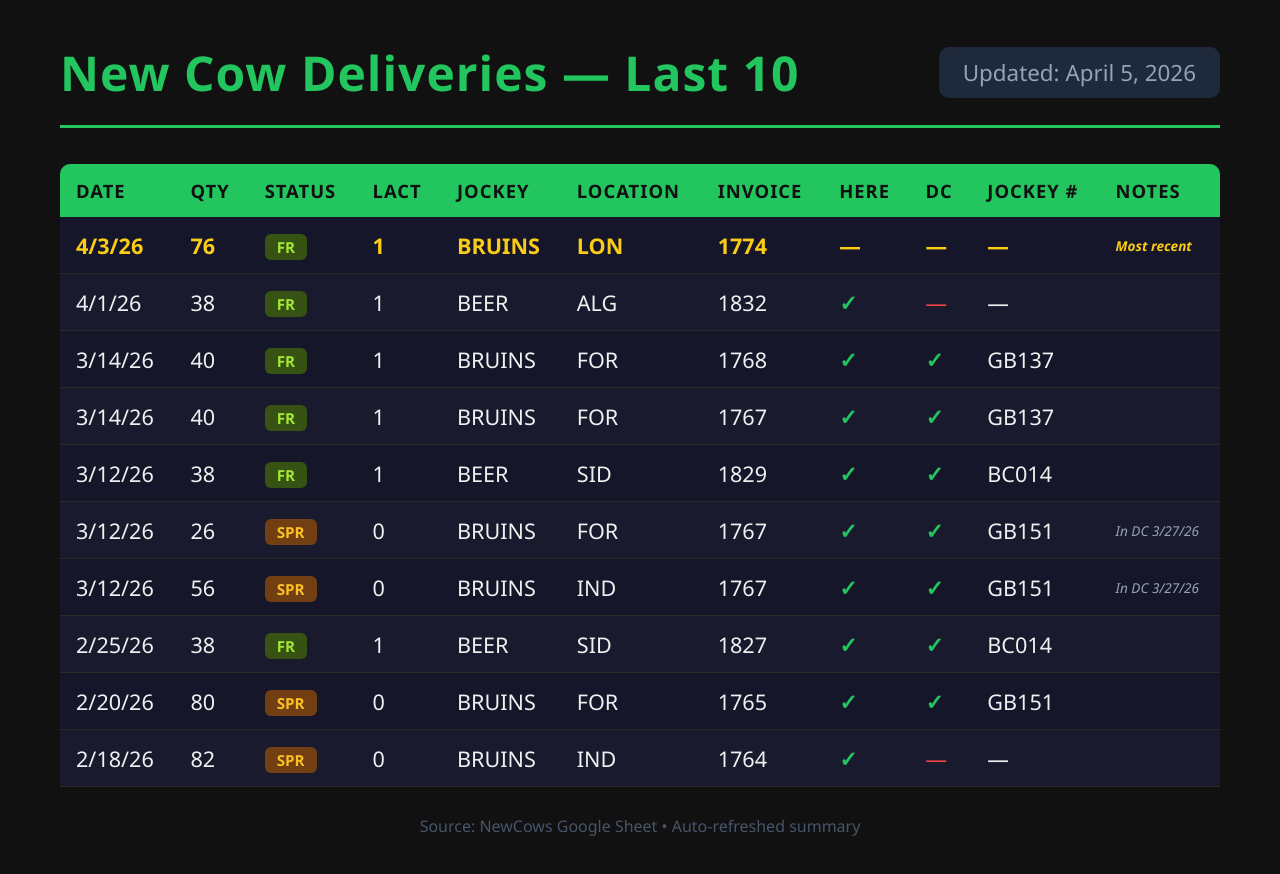
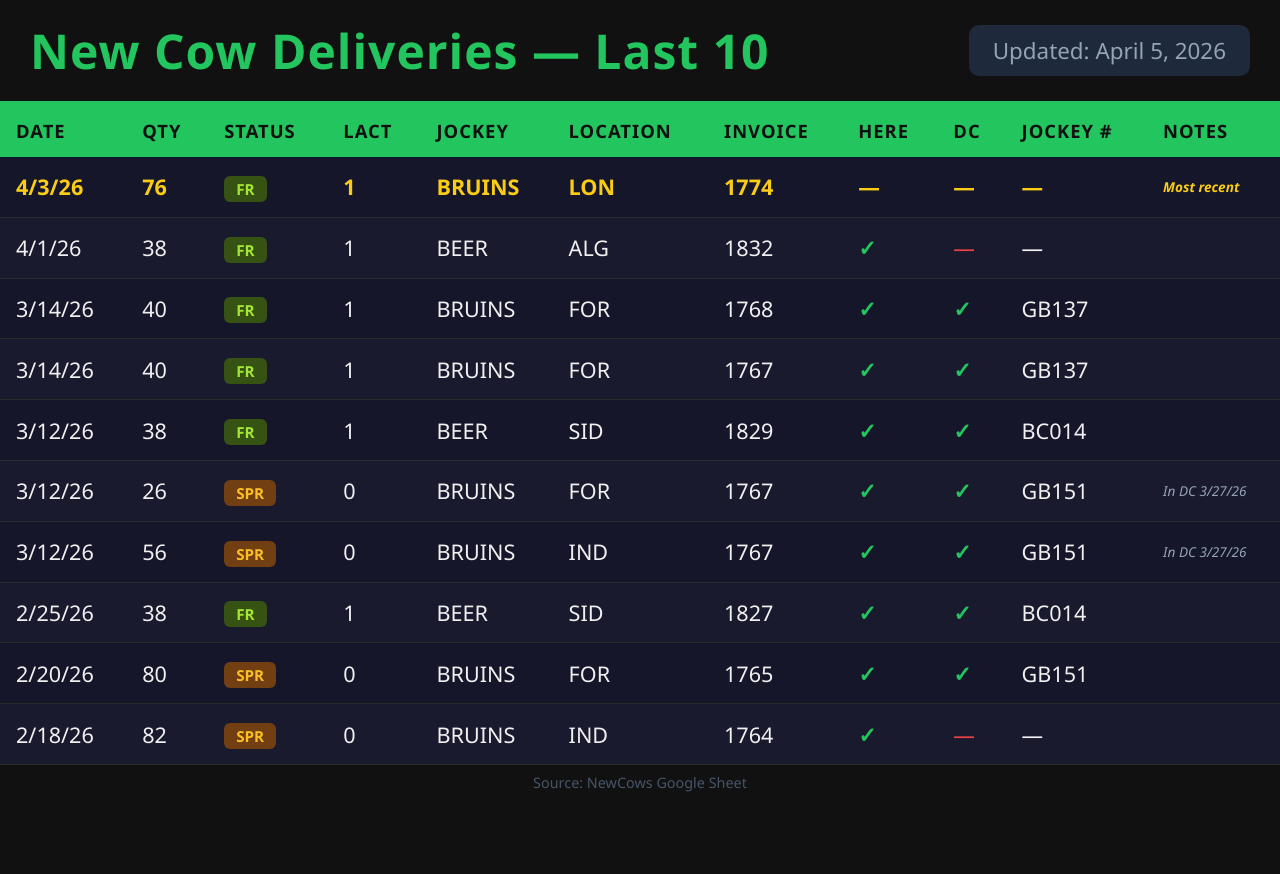
Before and after one commit to imbodenscott-sys/new-cows-display, a plain HTML site: page index.html in a window 1280 px wide. After the commit the page ends 800 px from the top, so only its background shows below. Drawn offline with Linux system fonts and the light colour scheme.

Commit message:
Make layout fullscreen - remove padding, fill viewport

```diff
--- a/index.html
+++ b/index.html
@@ -6,14 +6,14 @@
 <title>New Cows — Last 10 Deliveries</title>
 <style>
 * { margin: 0; padding: 0; box-sizing: border-box; }
-  body { background: #111; color: #f0f0f0; font-family: 'Segoe UI', Arial, sans-serif; padding: 40px 60px; min-height: 100vh; }
-  header { display: flex; justify-content: space-between; align-items: center; margin-bottom: 36px; border-bottom: 3px solid #22c55e; padding-bottom: 20px; }
+html, body { background: #111; color: #f0f0f0; font-family: 'Segoe UI', Arial, sans-serif; padding: 0; margin: 0; height: 100vh; width: 100vw; overflow: hidden; display: flex; flex-direction: column; }
+header { display: flex; justify-content: space-between; align-items: center; border-bottom: 3px solid #22c55e; padding: 18px 30px; flex-shrink: 0; }
 h1 { font-size: 3rem; font-weight: 700; color: #22c55e; letter-spacing: 1px; }
 .date-badge { font-size: 1.4rem; background: #1e293b; padding: 10px 24px; border-radius: 10px; color: #94a3b8; }
-  table { width: 100%; border-collapse: collapse; font-size: 1.35rem; }
+table { width: 100%; border-collapse: collapse; font-size: 1.35rem; flex: 1; }
 thead th { background: #22c55e; color: #111; font-weight: 700; padding: 14px 16px; text-align: left; text-transform: uppercase; letter-spacing: 1px; font-size: 1.15rem; }
-  thead th:first-child { border-radius: 10px 0 0 0; }
-  thead th:last-child { border-radius: 0 10px 0 0; }
+thead th:first-child { border-radius: 0; }
+thead th:last-child { border-radius: 0; }
 tbody tr { border-bottom: 1px solid #2a2a2a; }
 tbody tr:nth-child(even) { background: #1a1a2e; }
 tbody tr:nth-child(odd) { background: #16162a; }
@@ -25,7 +25,7 @@
 .check { color: #22c55e; font-weight: 700; }
 .pending { color: #ef4444; }
 .note { font-size: 0.85rem; color: #94a3b8; font-style: italic; }
-  footer { margin-top: 28px; text-align: center; color: #475569; font-size: 1rem; }
+footer { text-align: center; color: #475569; font-size: 0.9rem; padding: 8px 0; flex-shrink: 0; }
 </style>
 </head>
 <body>
@@ -48,6 +48,6 @@
 <tr><td>2/18/26</td><td>82</td><td><span class="badge badge-spr">SPR</span></td><td>0</td><td>BRUINS</td><td>IND</td><td>1764</td><td class="check">✓</td><td class="pending">—</td><td>—</td><td></td></tr>
 </tbody>
 </table>
-<footer>Source: NewCows Google Sheet &bull; Auto-refreshed summary</footer>
+<footer>Source: NewCows Google Sheet</footer>
 </body>
 </html>
```
Lines whose indentation alone changed are shown as unchanged.
